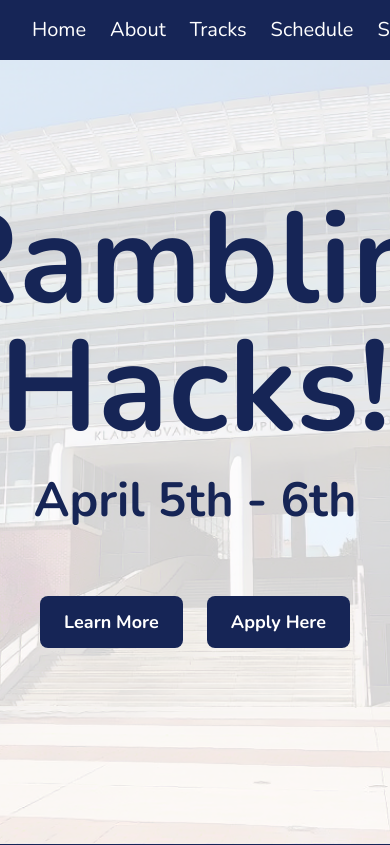
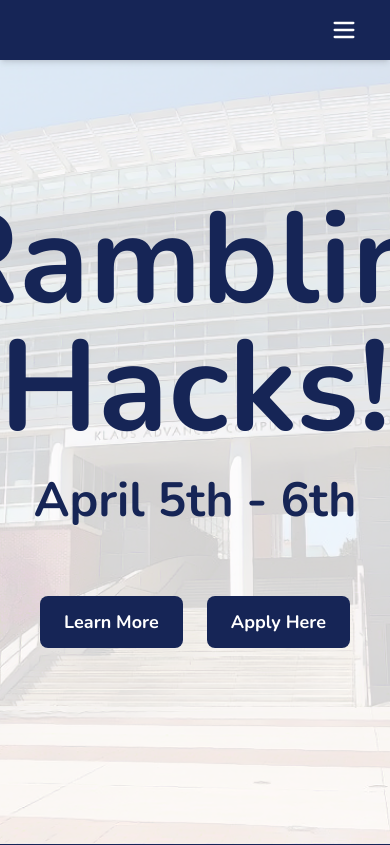
Before and after one commit to gt-webdev/coc-hackathon, a React (Vite) app: page / in a window 390 px wide. Shown: the top 845 px of the page. Built offline with nearby package versions, Linux system fonts and the light colour scheme.

Commit message:
hamburger menu

```diff
--- a/package.json
+++ b/package.json
@@ -11,6 +11,7 @@
   },
   "dependencies": {
     "@tailwindcss/vite": "^4.0.9",
+    "lucide-react": "^0.479.0",
     "react": "^19.0.0",
     "react-dom": "^19.0.0",
     "react-icons": "^5.5.0"
--- a/src/components/Navbar.jsx
+++ b/src/components/Navbar.jsx
@@ -1,20 +1,55 @@
+import { useState } from "react";
+import { Menu, X } from "lucide-react"; // Mobile menu icons
+
 const Navbar = () => {
+  const [isOpen, setIsOpen] = useState(false);
+
   return (
-    <nav className="font-[Nunito] bg-blue-950 text-white py-4 px-8 fixed w-full z-10">
+    <nav className="font-[Nunito] bg-blue-950 text-white py-4 px-8 fixed w-full z-20 shadow-md">
       <div className="flex justify-between items-center">
-        <div className="flex items-center gap-2 text-xl font-bold">
-          {/* Optional branding or logo here */}
+        <div>
+          {/* Logo / Branding */}
         </div>
-        <ul className="flex gap-6">
+
+        {/* Desktop Nav */}
+        <ul className="hidden md:flex gap-6">
           {["Home", "About", "Tracks", "Schedule", "Sponsors"].map((item) => (
             <li key={item}>
-              <a href={`#${item.toLowerCase()}`} className="text-xl hover:text-blue-400">
+              <a
+                href={`#${item.toLowerCase()}`}
+                className="text-lg hover:text-blue-400 transition"
+              >
                 {item}
               </a>
             </li>
           ))}
         </ul>
+
+        {/* Mobile Menu Button */}
+        <button
+          onClick={() => setIsOpen(!isOpen)}
+          className="md:hidden"
+        >
+          {isOpen ? <X size={28} /> : <Menu size={28} />}
+        </button>
       </div>
+
+      {/* Mobile Nav */}
+      {isOpen && (
+        <ul className="md:hidden absolute top-full left-0 w-full bg-blue-950 shadow-lg py-4 flex flex-col gap-4 items-center">
+          {["Home", "About", "Tracks", "Schedule", "Sponsors"].map((item) => (
+            <li key={item}>
+              <a
+                href={`#${item.toLowerCase()}`}
+                className="text-lg hover:text-blue-400 transition"
+                onClick={() => setIsOpen(false)} // Closes menu when clicked
+              >
+                {item}
+              </a>
+            </li>
+          ))}
+        </ul>
+      )}
     </nav>
   );
 };
```
Also changed, not shown: 1 other file (tests, documents, lock files or other folders).
